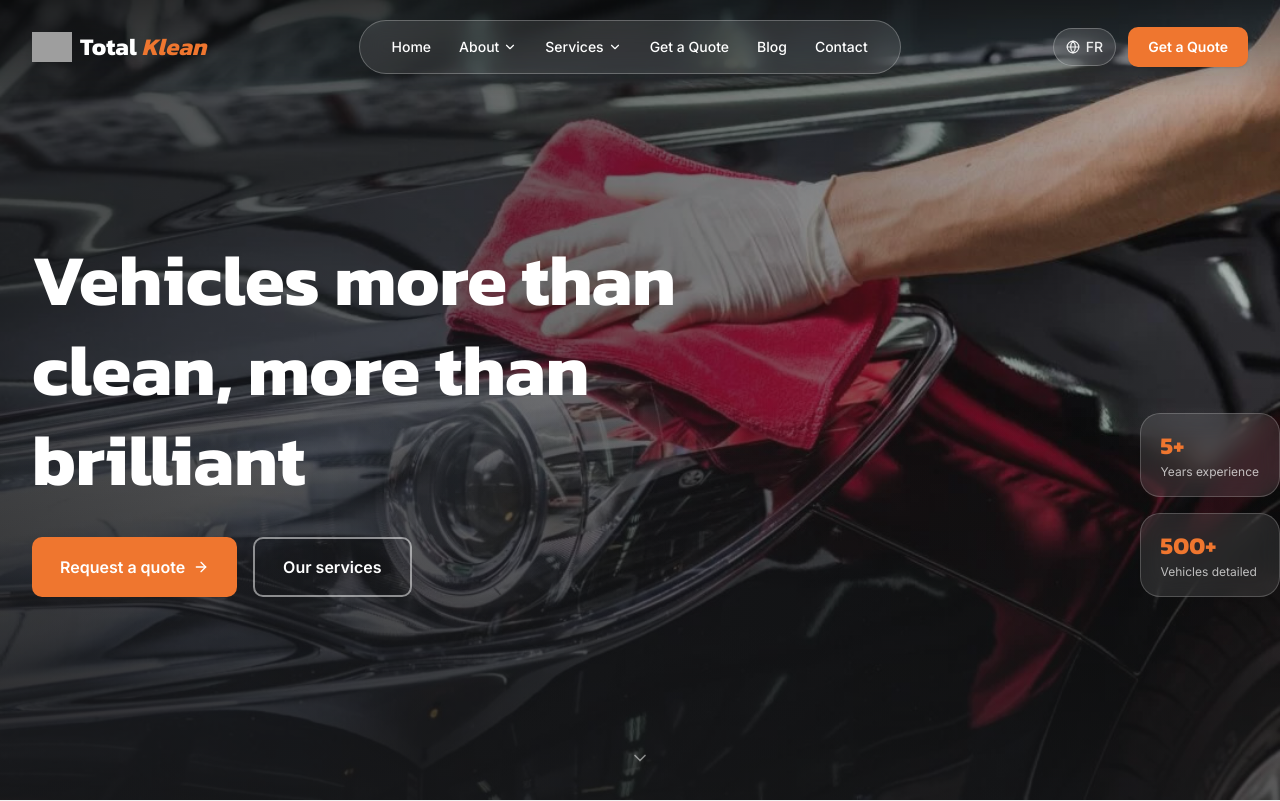
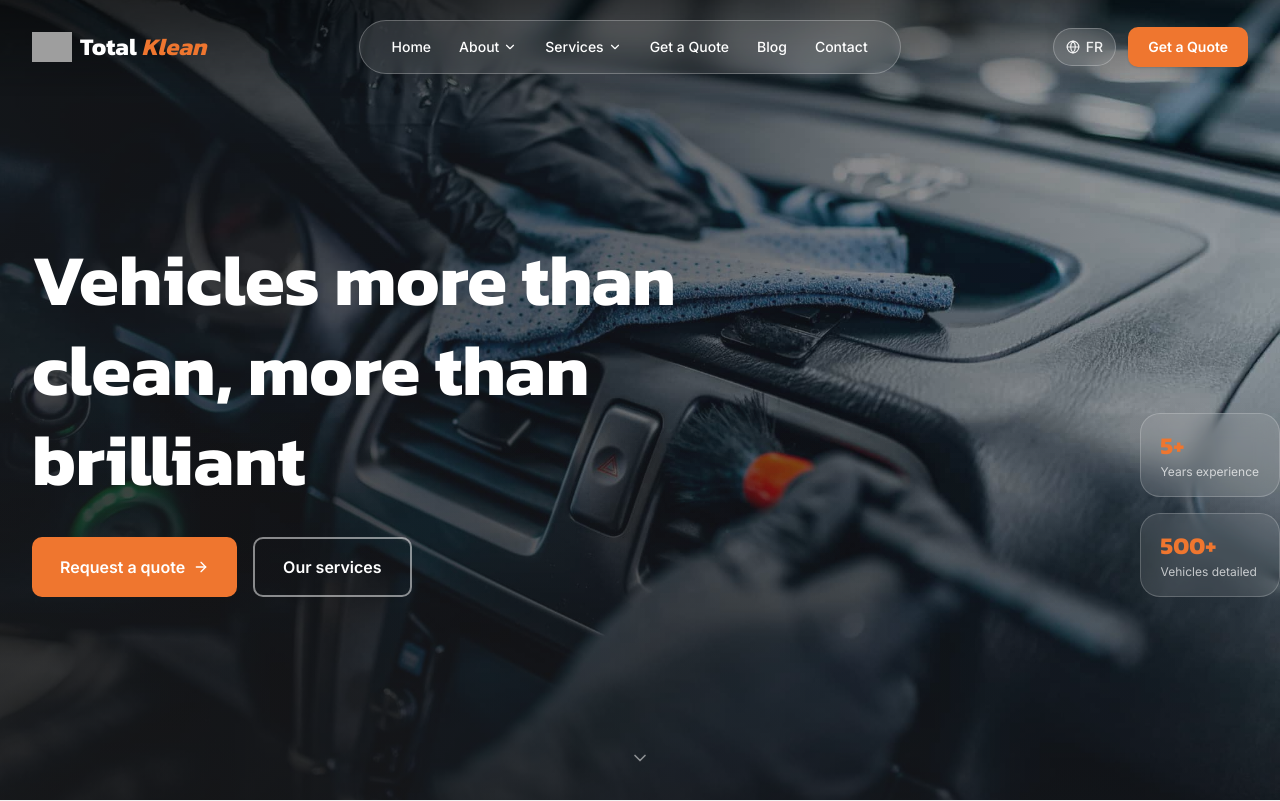
Before and after one commit to ppchoir-ks/totalklean, a Next.js app: page /en in a window 1280 px wide. Shown: the top 801 px of the page. Built offline with nearby package versions, Linux system fonts and the light colour scheme; grey boxes are pictures that could not be loaded.

Commit message:
Replace hero background with updated image (jpg -> jpeg)
Swapped hero-bg.jpg for hero-bg.jpeg and updated the src reference in Hero.tsx.

Co-Authored-By: Claude Sonnet 4.6 <noreply@anthropic.com>

```diff
--- a/components/sections/Hero.tsx
+++ b/components/sections/Hero.tsx
@@ -26,7 +26,7 @@ export function Hero() {
       {/* Parallax background */}
       <motion.div style={{ y: imageY }} className="absolute inset-0 z-0">
         <Image
-          src="/assets/hero-bg.jpg"
+          src="/assets/hero-bg.jpeg"
           alt="Voiture en cours de préparation esthétique professionnelle"
           fill
           className="object-cover"
```
Also changed, not shown: public/assets/hero-bg.jpeg (added), public/assets/hero-bg.jpg (deleted).
